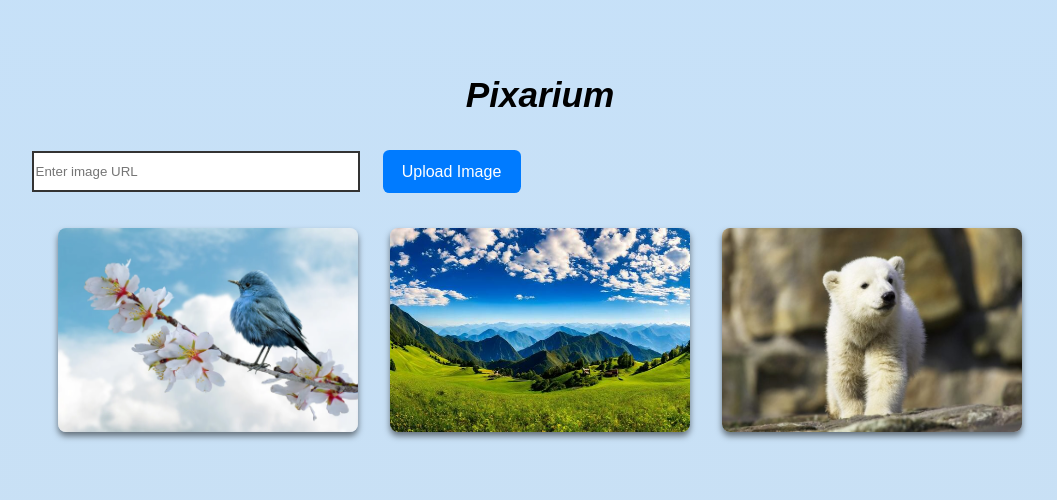
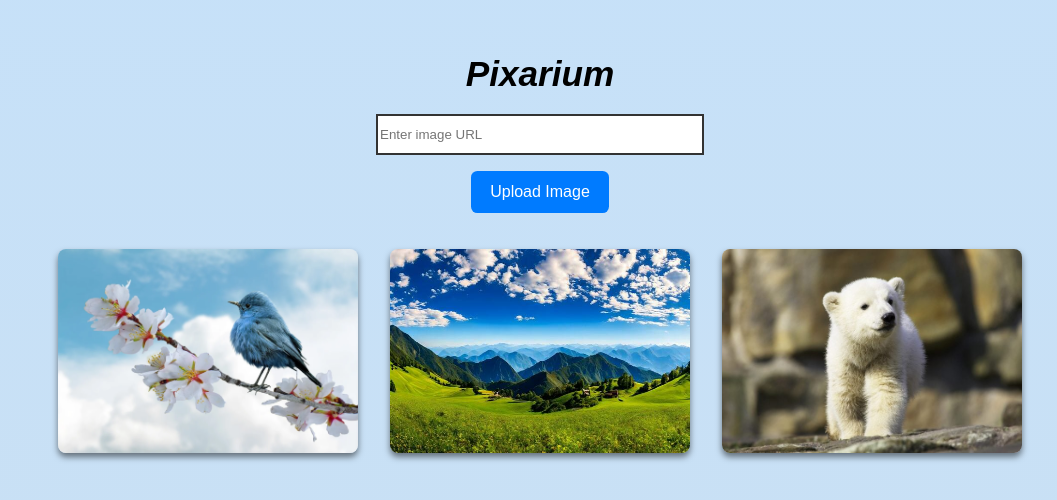
Before and after one commit to Jiteshiyu/Image-gallery-app, a React (Vite) app: page / in a window 1280 px wide. Shown: the part 136-636 px from the top of the page, without its empty margins (100-1157 px from the left). Built offline with nearby package versions, Linux system fonts and the light colour scheme.

Commit message:
Update App.css

```diff
--- a/src/App.css
+++ b/src/App.css
@@ -42,8 +42,8 @@
 
 /* Upload Form Styles */
 .upload-form {
-  max-width: 32rem;
-  margin: 1.2rem 0;
+  max-width: 30rem;
+  margin: 1.2rem auto;
   display: flex;
   justify-content: space-around;
   align-items: center;
```
